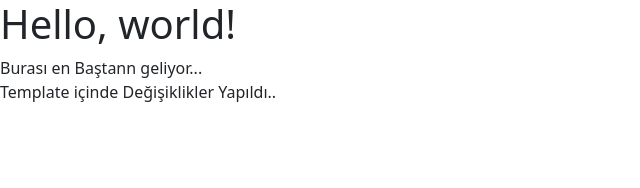
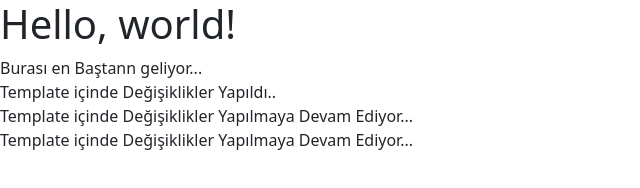
Before and after one commit to redoctor/TaslakGitCalismasi, a plain HTML site: page index.html in a window 1280 px wide. Shown: the whole page, without its empty margins (0-640 px from the left). Drawn offline with nearby package versions, Linux system fonts and the light colour scheme.

Commit message:
TaslakTemplatemiz i Yine Değiştirdik

```diff
--- a/index.html
+++ b/index.html
@@ -16,6 +16,10 @@
     <h1>Hello, world!</h1>
 	<div>Burası en Baştann geliyor... </div>
 	<div>Template içinde Değişiklikler Yapıldı..</div>
+
+	  <div>Template içinde Değişiklikler Yapılmaya Devam Ediyor...</div>
+
+	  <div>Template içinde Değişiklikler Yapılmaya Devam Ediyor...</div>
     <!-- Optional JavaScript; choose one of the two! -->
 
     <!-- Option 1: Bootstrap Bundle with Popper -->
```
